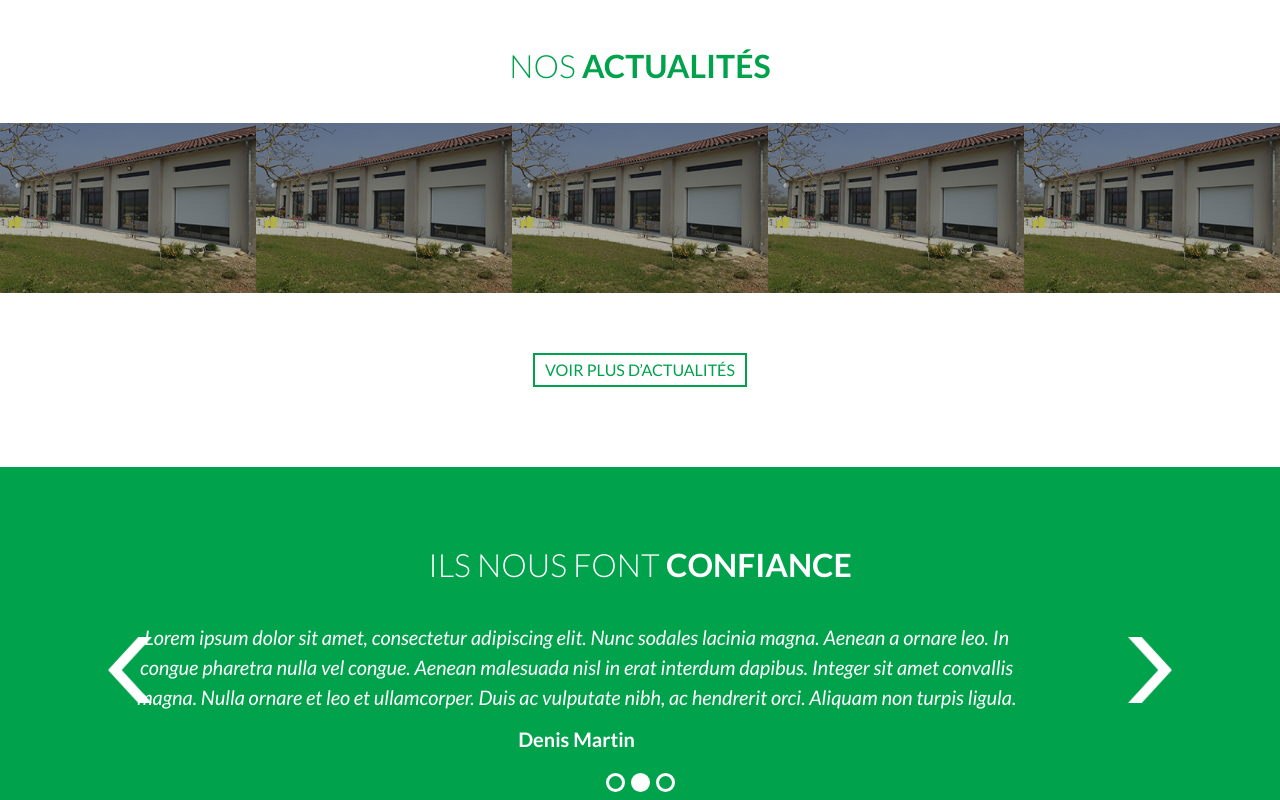
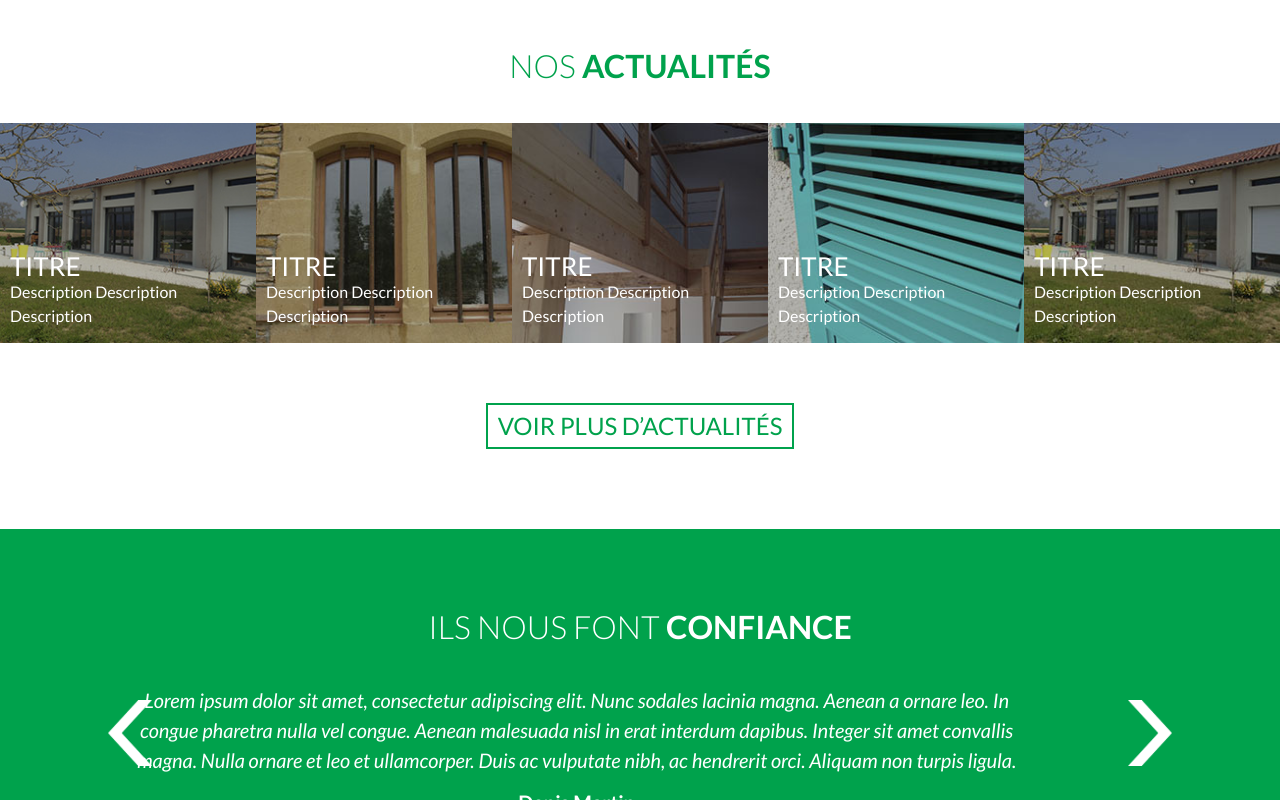
Before and after one commit to Gashkov/menuiserie, a website: page app/index.html in a window 1280 px wide. Shown: the part 2000-2800 px from the top of the page. Drawn offline with nearby package versions, Linux system fonts and the light colour scheme; a script that the page names is missing.

Commit message:
added news images

```diff
--- a/app/index.html
+++ b/app/index.html
@@ -47,12 +47,12 @@
               <h1 class="title">Ouverture et fermeture de l’habitat</h1>
             </div>
           </div>
-          <!-- <div class="carousel-item">
+          <div class="carousel-item">
             <img class="d-block img-fluid" src="img/banner2.jpg" alt="Second slide">
             <div class="title-block">
               <h1 class="title">Ouverture et fermeture de l’habitat</h1>
             </div>
-          </div> -->
+          </div>
         </div>
       </div>
       <div class="down-link-wrap">
@@ -95,20 +95,35 @@
     <div class="news">
       <h2 id="news" class="news__title">Nos <span class="news__title-bold">actualités</span></h2>
       <div class="news__wrap-item">
-        <a href="#" class="news__item">
-          <img src="img/news-first.jpg" alt="img" class="news__item-img">
+        <a href="#" class="news__item text-left">
+          <div class="news__item-content">
+            <h6 class="news__item-title">Titre</h6>
+            <span class="news__item-description">Description Description Description </span>
+          </div>
         </a>
         <a href="#" class="news__item">
-          <img src="img/news-first.jpg" alt="img" class="news__item-img">
+          <div class="news__item-content">
+            <h6 class="news__item-title">Titre</h6>
+            <span class="news__item-description">Description Description Description </span>
+          </div>
         </a>
         <a href="#" class="news__item">
-          <img src="img/news-first.jpg" alt="img" class="news__item-img">
+          <div class="news__item-content">
+            <h6 class="news__item-title">Titre</h6>
+            <span class="news__item-description">Description Description Description </span>
+          </div>
         </a>
         <a href="#" class="news__item">
-          <img src="img/news-first.jpg" alt="img" class="news__item-img">
+          <div class="news__item-content">
+            <h6 class="news__item-title">Titre</h6>
+            <span class="news__item-description">Description Description Description </span>
+          </div>
         </a>
         <a href="#" class="news__item">
-          <img src="img/news-first.jpg" alt="img" class="news__item-img">
+          <div class="news__item-content">
+            <h6 class="news__item-title">Titre</h6>
+            <span class="news__item-description">Description Description Description </span>
+          </div>
         </a>
       </div>
       <a href="#" class="news__link">Voir plus d’actualités</a>
@@ -178,5 +193,13 @@
   <script src="https://cdnjs.cloudflare.com/ajax/libs/tether/1.4.0/js/tether.min.js" integrity="sha384-DztdAPBWPRXSA/3eYEEUWrWCy7G5KFbe8fFjk5JAIxUYHKkDx6Qin1DkWx51bBrb" crossorigin="anonymous"></script>
   <script src="https://maxcdn.bootstrapcdn.com/bootstrap/4.0.0-alpha.6/js/bootstrap.min.js" integrity="sha384-vBWWzlZJ8ea9aCX4pEW3rVHjgjt7zpkNpZk+02D9phzyeVkE+jo0ieGizqPLForn" crossorigin="anonymous"></script>
   <script src="javascripts/common.js"></script>
+  <script>
+    $('.carousel').carousel({
+      wrap: true,
+      pause: 'null',
+      keyboard: false,
+      ride: true
+    })
+  </script>
 </body>
 </html>
--- a/app/sass/main.scss
+++ b/app/sass/main.scss
@@ -66,10 +66,26 @@ a:hover {
 	font-style: italic;
 	font-size: 50px;
 }
+
+@keyframes slidein {
+  from {
+    margin-left: -100%;
+    width: 500%;
+  }
+
+  to {
+    width: 100%;
+  }
+}
 .title {
 	display: inline;
 	position: relative;
 	padding: 10px 20px;
+	font-weight: bold;
+
+	animation-duration: 3s;
+	animation-name: slidein;
+  animation-iteration-count: 1;
 	&:before {
 		content: '';
 		background: url(../img/corner-left.png) 100% 100% no-repeat;
@@ -132,9 +148,20 @@ a:hover {
 		background: url(../img/veranda.jpg) 100% 100% no-repeat;
 		background-size: cover;
 
+		&:hover {
+			background: url(../img/veranda-hover.jpg) 100% 100% no-repeat;
+			background-size: cover;
+			transition: 2s;
+		}
+
 		&:last-child {
 			background: url(../img/pergola.jpg) 100% 100% no-repeat;
 			background-size: cover;
+			&:hover {
+			background: url(../img/pergola-hover.jpg) 100% 100% no-repeat;
+			background-size: cover;
+			transition: 3s;
+		}
 		}
 	}
 
@@ -209,14 +236,67 @@ a:hover {
 	}
 
 	&__item {
-		display: block;
+		display: flex;
+		flex-direction: column;
+		justify-content: flex-start;
+		text-align: left;
 		width: 20%;
 		position: relative;
+		height: 220px;
+		background-size: cover;
+		background-repeat: no-repeat;
+		color: #fff;
+
+		&:hover {
+			transition: 2s;
+			color: #fff;
+		}
+
+		&:nth-child(1) {
+			background-image: url(../img/news-first.jpg);
+			&:hover {
+				background-image: url(../img/news_first-hover.jpg);
+			}
+		}
+		&:nth-child(2) {
+			background-image: url(../img/news-second.jpg);
+			&:hover {
+				background-image: url(../img/news-second-hover.jpg);
+			}
+		}
+		&:nth-child(3) {
+			background-image: url(../img/news-third.jpg);
+			&:hover {
+				background-image: url(../img/news-third-hover.jpg);
+			}
+		}
+		&:nth-child(4) {
+			background-image: url(../img/news-fourth.jpg);
+			&:hover {
+				background-image: url(../img/news-fourth-hover.jpg);
+			}
+		}
+		&:nth-child(5) {
+			background-image: url(../img/news-fifth.jpg);
+			&:hover {
+				background-image: url(../img/news-fifth-hover.jpg);
+			}
+		}
+
 	}
 
-	&__item-img {
-		width: 100%;
+	&__item-content {
+		position: absolute;
+		bottom: 15px;
+		left: 10px;
 	}
+
+	&__item-title {
+		font-size:26px;
+		text-transform: uppercase;
+		margin-bottom: 0;
+	}
+
 
 	&__link {
 		color: $green;
@@ -225,6 +305,10 @@ a:hover {
 		text-transform: uppercase;
 		border: 2px solid $green;
 		padding: 3px 10px;
+		font-size: 24px;
+		&:hover {
+			color: $green;
+		}
 	}
 }
 
```
Also changed, not shown: app/css/main.css, app/img/news-fifth-hover.jpg (added), app/img/news-fifth.jpg (added), app/img/news-fourth-hover.jpg (added), app/img/news-fourth.jpg (added), app/img/news-second-hover.jpg (added), app/img/news-second.jpg (added), app/img/news-third-hover.jpg (added), app/img/news-third.jpg (added).
